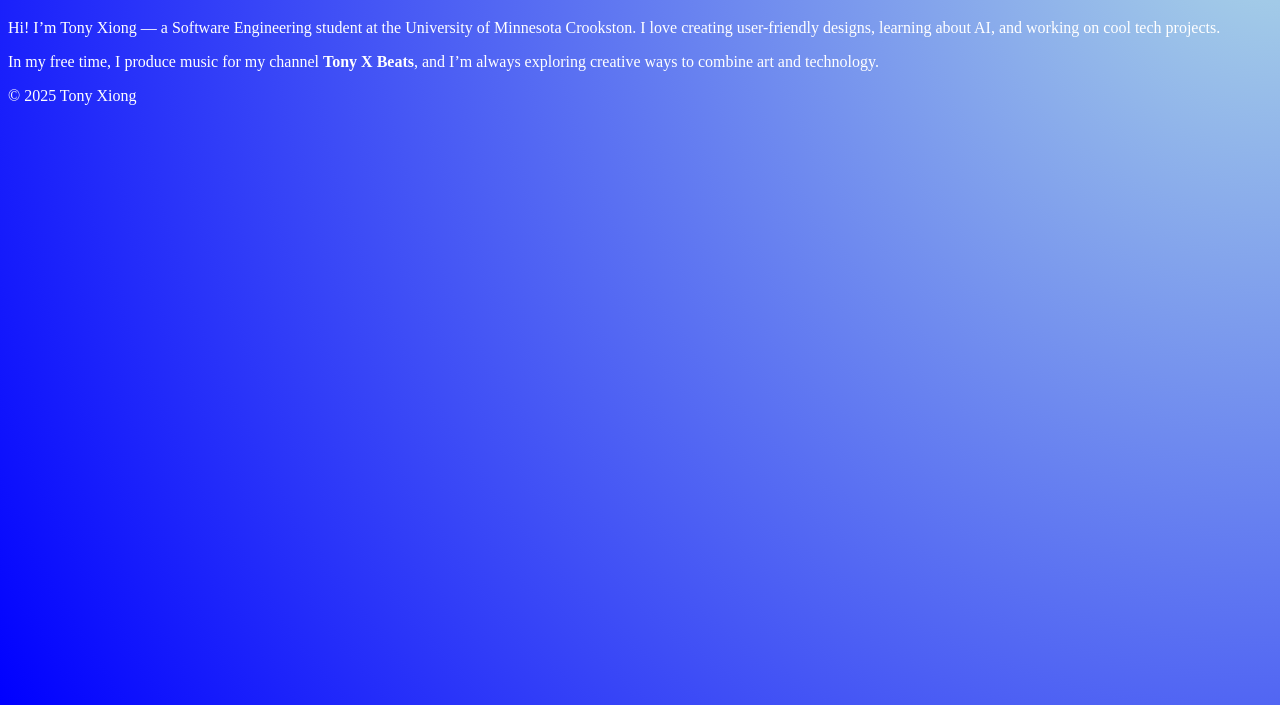
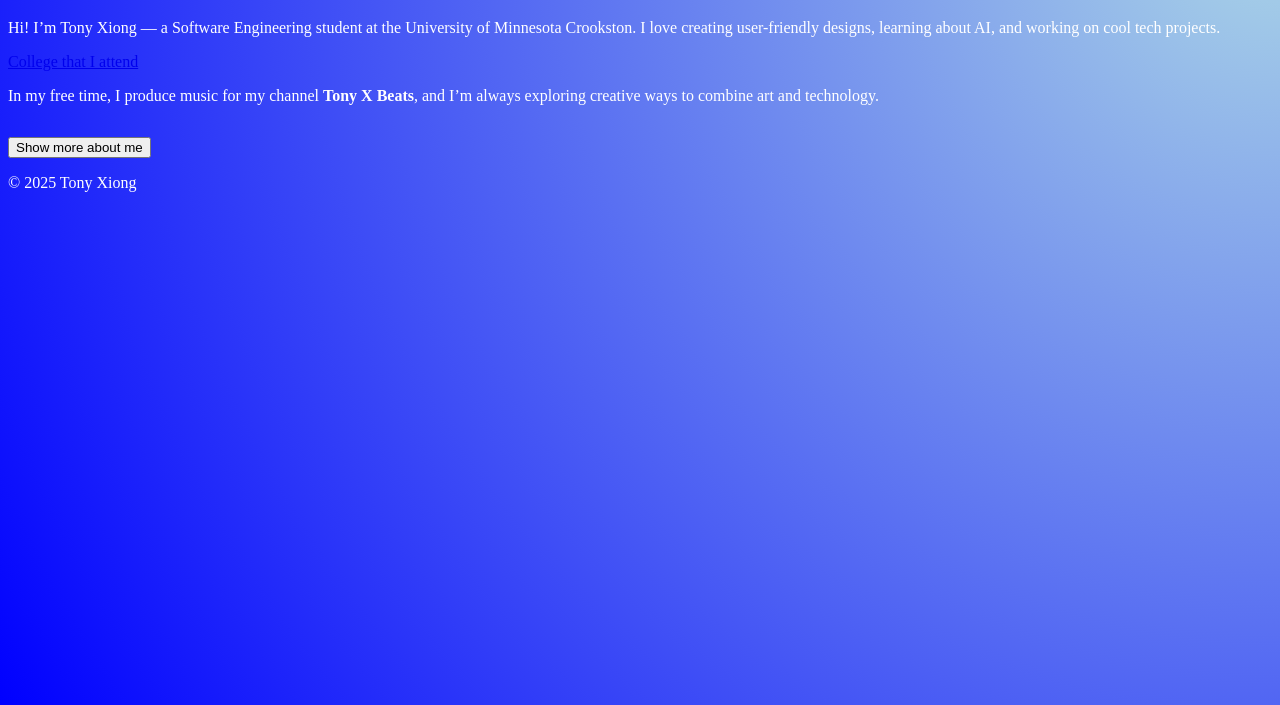
Before and after one commit to Tonycxiong/Tony-Portfolio, a plain HTML site: page about.html in a window 1280 px wide. Shown: the part 95-800 px from the top of the page. Drawn offline with Linux system fonts and the light colour scheme.

Commit message:
Add files via upload

```diff
--- a/about.html
+++ b/about.html
@@ -5,6 +5,7 @@
   <meta name="viewport" content="width=device-width, initial-scale=1.0">
   <title>About Tony Xiong</title>
   <link rel="stylesheet" href="style.css">
+  <script src="script.js" defer></script>
 </head>
 <body>
   <header>
@@ -21,6 +22,7 @@
   <main class="content">
     <h1>About Me</h1>
     <p>Hi! I’m Tony Xiong — a Software Engineering student at the University of Minnesota Crookston. I love creating user-friendly designs, learning about AI, and working on cool tech projects.</p>
+    <a href="https://twin-cities.umn.edu/">College that I attend</a>
     <p>In my free time, I produce music for my channel <strong>Tony X Beats</strong>, and I’m always exploring creative ways to combine art and technology.</p>
   </main>
 
```
